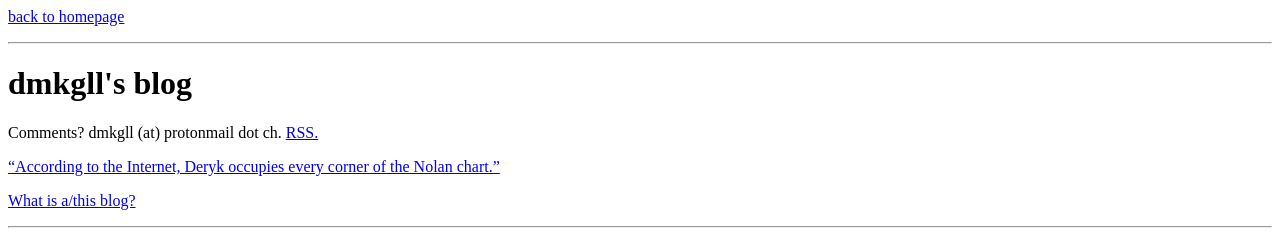
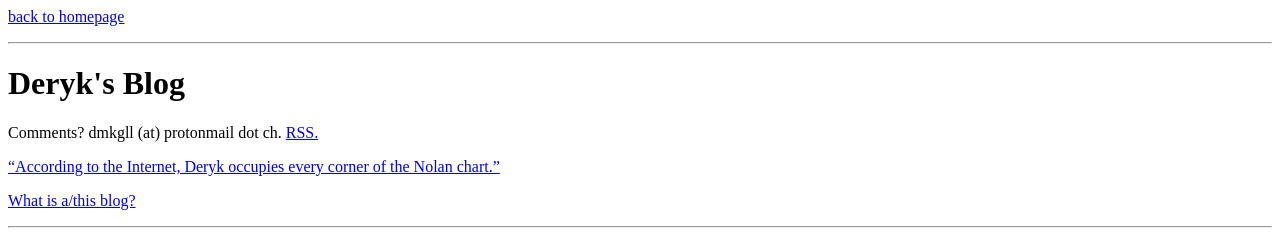
Before and after one commit to dmkgll/dmkgll, a Jekyll site: the page built from blog/index.html, in a window 1280 px wide. Shown: the top 251 px of the page. Built offline with Jekyll 4.4.1, drawn with Linux system fonts in a browser that asks for light colours; the list of posts is cut into pages by our own code.

Commit message:
Update index.html

```diff
--- a/blog/index.html
+++ b/blog/index.html
@@ -5,7 +5,7 @@ layout: index
 <p><a href="/">back to homepage
 </a></p>
 <hr>
-<h1>dmkgll's blog</h1>
+<h1>Deryk's Blog</h1>
 
 <!--<img src="https://pbs.twimg.com/profile_images/1559198490223329283/am3FT1UA_400x400.jpg" alt="My avatar: an astronaut in a spacesuit with a school of fish and the moon visible in the reflection on their visor" width="148" height="148" style="
     transform: rotate(90deg);
```
